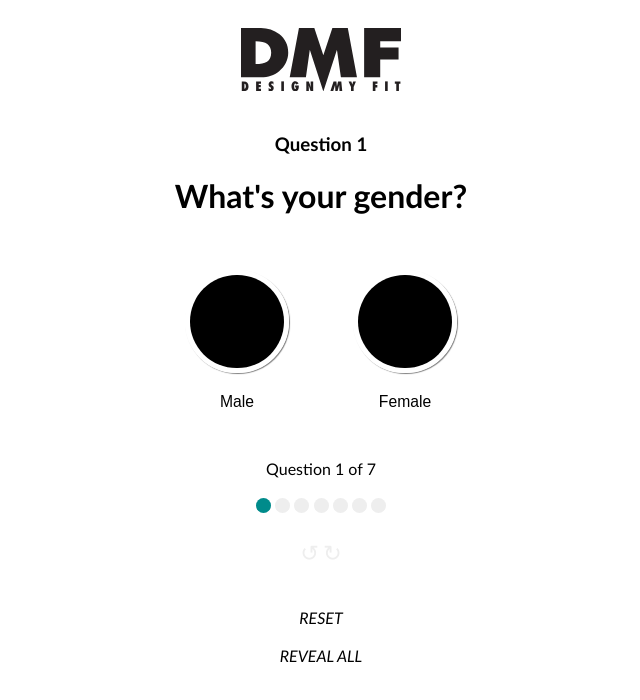
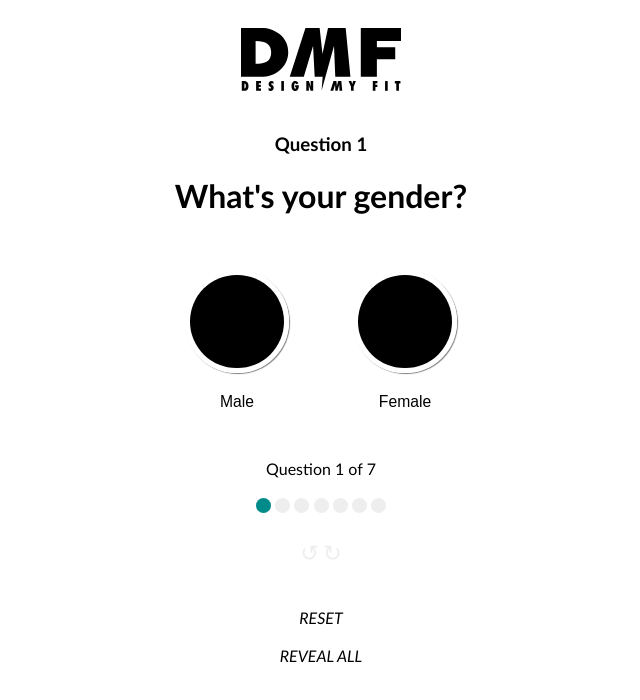
Before and after one commit to BretCameron/outcome-based-quiz, a plain HTML site: page index.html in a window 1280 px wide. Shown: the whole page, without its empty margins (319-959 px from the left). Drawn offline with nearby package versions, Linux system fonts and the light colour scheme.

Commit message:
update logo

```diff
--- a/index.html
+++ b/index.html
@@ -5,7 +5,7 @@
     <meta charset="UTF-8">
     <meta name="viewport" content="width=device-width, initial-scale=1.0">
     <meta http-equiv="X-UA-Compatible" content="ie=edge">
-    <title>Slider by Bret Cameron</title>
+    <title>Outcome-Based Quiz by Bret Cameron</title>
     <link rel="stylesheet" href="slider.css">
 
 </head>
@@ -14,33 +14,7 @@
 
     <div class="container">
 
-
-        <svg class="logo" xmlns="http://www.w3.org/2000/svg" viewBox="0 0 1920 757">
-            <defs>
-                <style>
-                    .cls-1 {
-                        fill: #231f20;
-                    }
-                </style>
-            </defs>
-            <title>Design My Fit Logo</title>
-            <g>
-                <path class="cls-1" d="M457.92,517.62c-62.15,51.51-129.2,72-218.33,72H0V0H239.59C321.36,0,395,24.53,457.92,72.78c72,55.6,108.76,130.83,108.76,223.23C566.68,384.33,525,461.19,457.92,517.62ZM175.17,160.27V431.76C294.38,431.76,359.8,404,362.25,296,362.25,206.07,302.56,160.27,175.17,160.27Z" />
-                <path class="cls-1" d="M1477.61,589.57V.82H1920V158.64H1670.6v76.53h220.17V377H1670.6v212.6Z" />
-                <path class="cls-1" d="M9.32,640.6H34.81c36.05,0,55.47,22.69,55.47,58.11,0,54.07-34,59-53.3,59H9.32ZM41,729.48C55.47,729.32,58,711.3,58,700.27c0-12.75-2.49-30.46-16.94-30.46Z" />
-                <path class="cls-1" d="M181.18,640.6h58.89v27.66H212.88v16.31h24.39v27.66H212.88V730.1h27.19v27.66H181.18Z" />
-                <path class="cls-1" d="M331.44,718.29c4.35,6.53,12,13.05,20.05,13.05,4.35,0,9.32-2.64,9.32-7.77a9.14,9.14,0,0,0-2.49-6.52,25,25,0,0,0-5.28-4.51c-6.21-4.81-11.65-9.32-15.69-14.92a33.87,33.87,0,0,1-6.37-20.5c0-13.68,8.7-38.54,35.73-38.54a49.74,49.74,0,0,1,22.54,5.9v35.59c-3.73-5.91-11.35-12.59-18.65-12.59-3.73,0-8.24,2.64-8.24,7.15,0,2.49,1.4,4.66,3.11,6.52a52.12,52.12,0,0,0,5.75,4.82c6.68,4.66,12,9,15.54,14.3,3.73,5.28,5.75,11.49,5.75,20.35,0,21.76-15.23,39.16-37.29,39.16A62.48,62.48,0,0,1,331.44,755Z" />
-                <path class="cls-1" d="M483.41,757.76V640.6h31.7V757.76Z" />
-                <path class="cls-1" d="M693.81,690l.15,5c0,28.9-5.59,64.8-42.27,64.8-34.49,0-45.68-30.3-45.68-60,0-29.06,11-61.22,45.37-61.22,19,0,33.1,12,39.94,28.9l-30.61,11.35c-.31-4.67-3.42-12-9-12-14.6,0-13.36,26.88-13.36,35.74.47,8.39-.15,28.9,12.12,28.9,8.39,0,11-9.94,10.88-16.78H649.68V690Z" />
-                <path class="cls-1" d="M783.62,640.6h30.14l25.33,70.54.31-.31c-1.24-13.51-3.57-26.88-3.57-40.4V640.6h30.45V757.76H835.83l-23.62-67.59-.31.31c.78,11,2.18,21.91,2.18,32.94v34.34H783.62Z" />
-                <path class="cls-1" d="M1164.63,640.6h39L1215,757.76H1182l-3-73.65h-.31l-20.27,73.65h-25.8l-3.81-73.65h-.31l-22,73.65h-33.68l37.66-117.16h34l6.8,62.31Z" />
-                <path class="cls-1" d="M1320,757.76V708l-28.9-67.44h32.94l10.88,36.2h.31l11-36.2h32.79L1351.72,708v49.72Z" />
-                <path class="cls-1" d="M1581.54,757.76V640.6h55.94v27.66h-24.24V685.2h22.68v27.65h-22.68v44.91Z" />
-                <path class="cls-1" d="M1728.85,757.76V640.6h31.7V757.76Z" />
-                <path class="cls-1" d="M1863.41,757.76V669.19H1846V640.6h67.28v28.59h-18.18v88.57Z" />
-                <path class="cls-1" d="M1151.33,262.4,988.15,762.24,825.79,262.4l-46.74,328H584.71L695.41,0h184.5L988.15,328,1096.4,0h185.31L1391.6,590.4H1198.9Z" />
-            </g>
-        </svg>
+        <img class="logo" src="design-my-fit-logo.svg">
 
         <div class="question">
             <h1 class="question-text">What's your gender?</h1>
--- a/slider.css
+++ b/slider.css
@@ -29,7 +29,7 @@ hr {
 
 /* LOGO */
 
-svg.logo {
+.logo {
   width: 90vw;
   max-width: 160px;
   margin: 20px;
@@ -153,7 +153,7 @@ button:hover {
 }
 
 #reveal-text {
-  margin: 20px 5px 0 5px;
+  margin: 20px 5px 20px 5px;
 }
 
 /* LOADING ANIMATION
--- a/slider.js
+++ b/slider.js
@@ -35,7 +35,7 @@ const turnPage = () => {
     const revealCurrentPage = () => {
         $('html, body').animate({ scrollTop: 0 }, 'fast');
         const displayCurrentPage = () => {
-            $('.question').animate({ opacity: 100 }, 0);
+            // $('.question').animate({ opacity: 100 }, 0);
             $('.question').each(function (i, val) {
                 if (i !== pageNum) {
                     $(this).addClass('display-none');
@@ -44,9 +44,10 @@ const turnPage = () => {
                 };
             });
         };
-        //ANIMATE SUBMISSION
-        $('.question').animate({ opacity: 0 }, 500);
-        setTimeout(displayCurrentPage, 501);
+        //ANIMATE FADE (DISABLE COMMENT TO ENABLE)
+        // $('.question').animate({ opacity: 0 }, 500);
+        // setTimeout(displayCurrentPage, 501);
+        displayCurrentPage();
     };
     if (enablePageTurn === true) { revealCurrentPage() };
     pageNumHistory.push(pageNum);
```
Also changed, not shown: design-my-fit-logo.svg (added).
